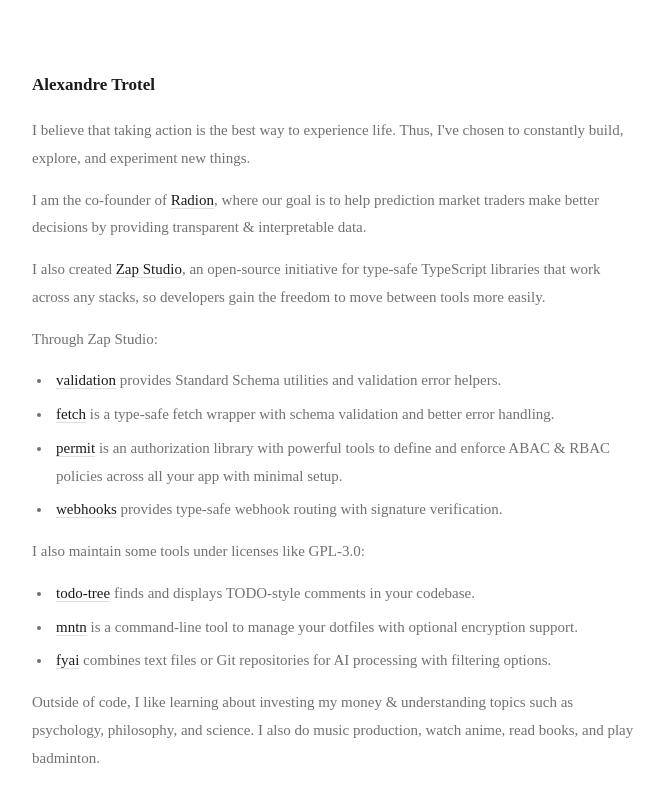
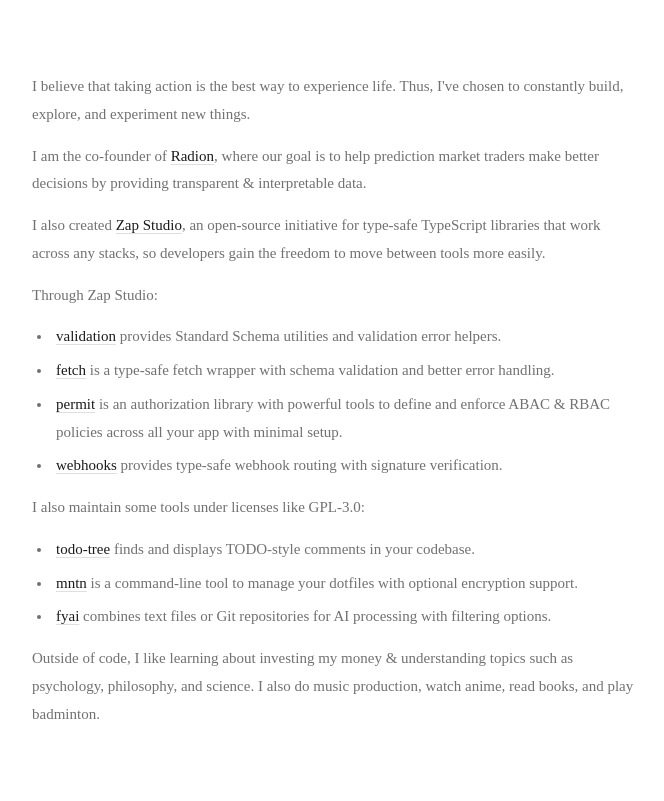
Before and after one commit to alexandretrotel/portfolio, an Astro site: page / in a window 1280 px wide. Shown: the part 67-868 px from the top of the page, without its empty margins (304-968 px from the left). Built offline with nearby package versions, Linux system fonts and the light colour scheme; Astro itself is replaced by a stand-in of ours.

Commit message:
fix: remove heading

```diff
--- a/src/pages/index.astro
+++ b/src/pages/index.astro
@@ -16,11 +16,6 @@
 <Layout title={metadata.title} description={metadata.description}>
     <section class="mx-auto flex h-full w-full max-w-152 flex-col py-1">
         <div class="space-y-5">
-            <h1
-                class="font-sans text-[1.0625rem] leading-6 font-semibold text-foreground"
-            >
-                Alexandre Trotel
-            </h1>
             <div
                 class="space-y-3.5 text-[0.9375rem] leading-[1.85] text-muted-foreground"
             >
```
